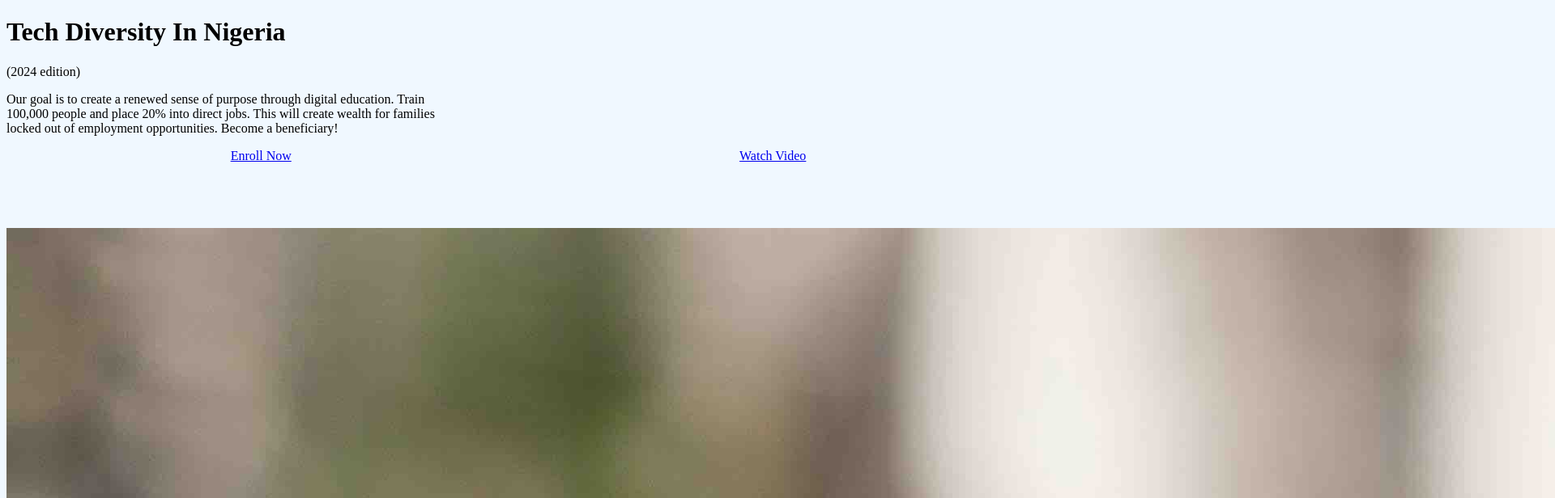
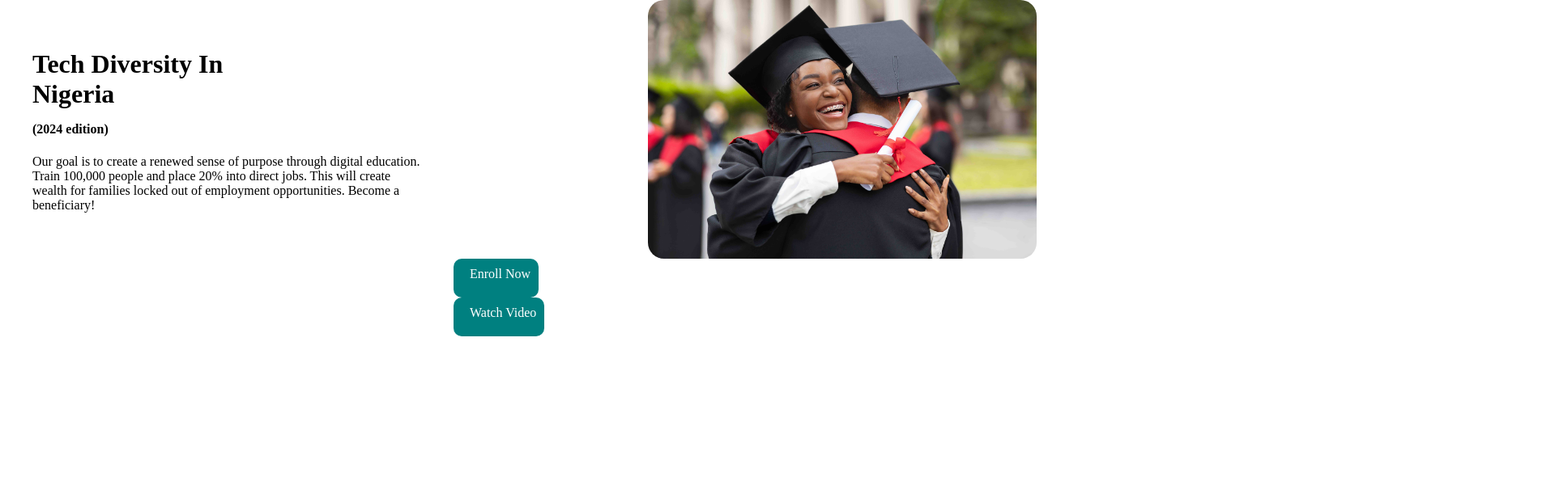
Before and after one commit to ayanoukouji14/TDN-CSS, a plain HTML site: page index.html in a window 1280 px wide. Shown: the top 616 px of the page at 81% size, 1920 px wide, since content can reach past the window. Drawn offline with Linux system fonts and the light colour scheme.

Commit message:
second commit

```diff
--- a/assets/css/style.css
+++ b/assets/css/style.css
@@ -1,18 +1,47 @@
 body{
-    background-color: aliceblue;
+ padding: 0;
+ margin: 0;
+ justify-content: center;
+ align-items: center;
+ height: 100vh;
 }
-.first h1{
-   width: 30rem;
+.first{
+    display: flex;
 }
-.first p{
-    width: 35rem;
+.text{
+    padding: 40px;
 }
-.first .button {
-    display: flex;
-    margin-bottom: 5rem;
-    justify-content: space-around;
+.text h1{
+    width: 20rem
 }
-.first .button .meta1{
+.edition{
+    font-size: 1rem;
+}
+.text p{
+    width: 30rem;
+}
+.button a{
     text-decoration: none;
     background-color: teal;
+    color: white;
+    display: inline-block;
+    border-radius: 10px;
+    padding-top: 10px;
+    padding-left: 20px;
+    padding-bottom: 20px;
+    padding-right: 10px ;
+    margin-right: 20px;
+
 }
+.grid{
+    max-width: 50%;
+}
+.grid img{
+    width: 30rem;
+    border-radius: 20px;
+
+}
+.button{
+    margin-top: 20rem;
+
+}
--- a/index.html
+++ b/index.html
@@ -8,14 +8,17 @@
 </head>
 <body>
     <div class="first">
-        <h1>Tech Diversity In Nigeria</h1>
-        <p>(2024 edition)</p>
-        <p>Our goal is to create a renewed sense of purpose through digital education. Train 100,000 people and place 20% into direct jobs. This will create wealth for families locked out of employment opportunities. Become a beneficiary!</p>
+        <div class="text">
+            <h1>Tech Diversity In Nigeria <span><p class="edition">(2024 edition)</p></span></h1>
+            <p>Our goal is to create a renewed sense of purpose through digital education. Train 100,000 people and place 20% into direct jobs. This will create wealth for families locked out of employment opportunities. Become a beneficiary!</p>
+        </div>
         <div class="button">
-            <a href="#" id="meta1">Enroll Now</a>
-            <a href="#" id="meta2">Watch Video</a>
+            <a href="#" class="meta1">Enroll Now</a>
+            <a href="#" class="meta2">Watch Video</a>
         </div>
-        <img src="/assets/img/instincthub.jpeg" alt="">
+        <div class="grid">
+            <img src="/assets/img/instincthub.jpeg" alt="" class="meta3">
+        </div>
     </div>
 </body>
 </html>
```
